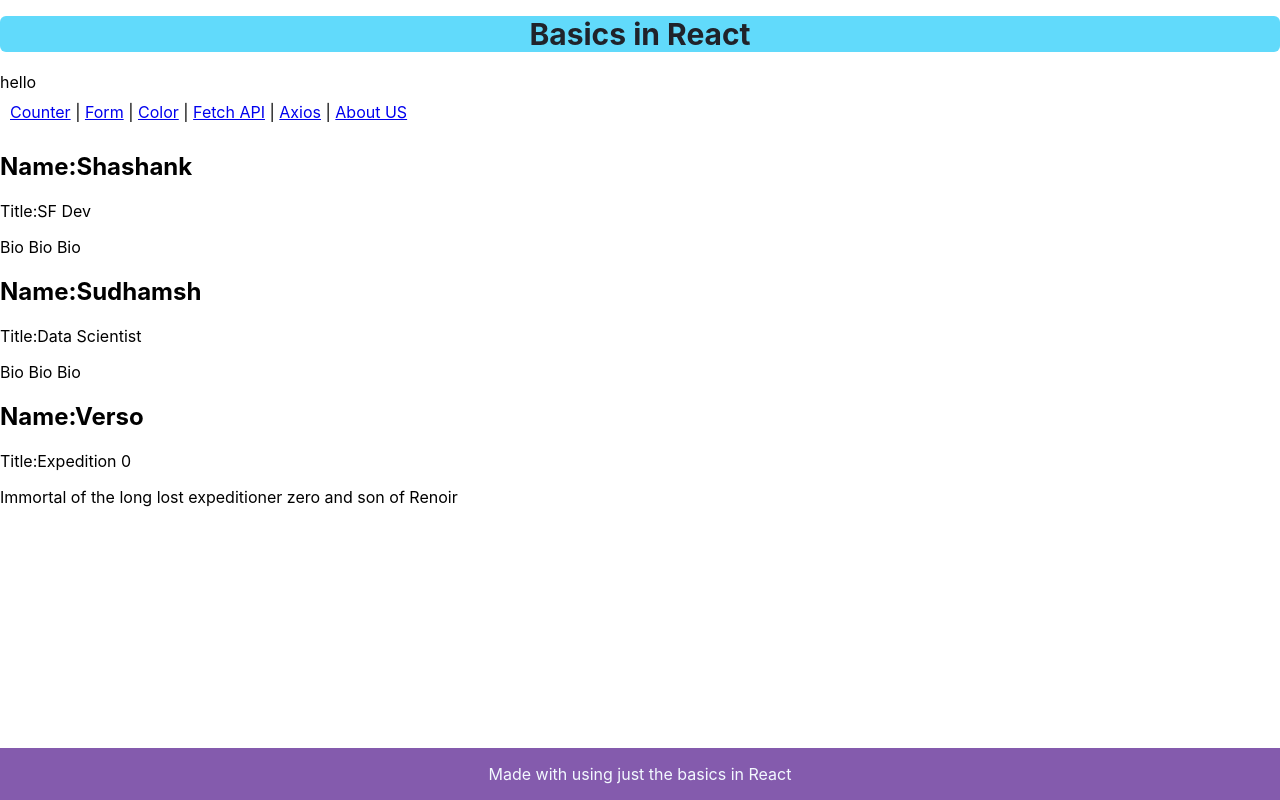
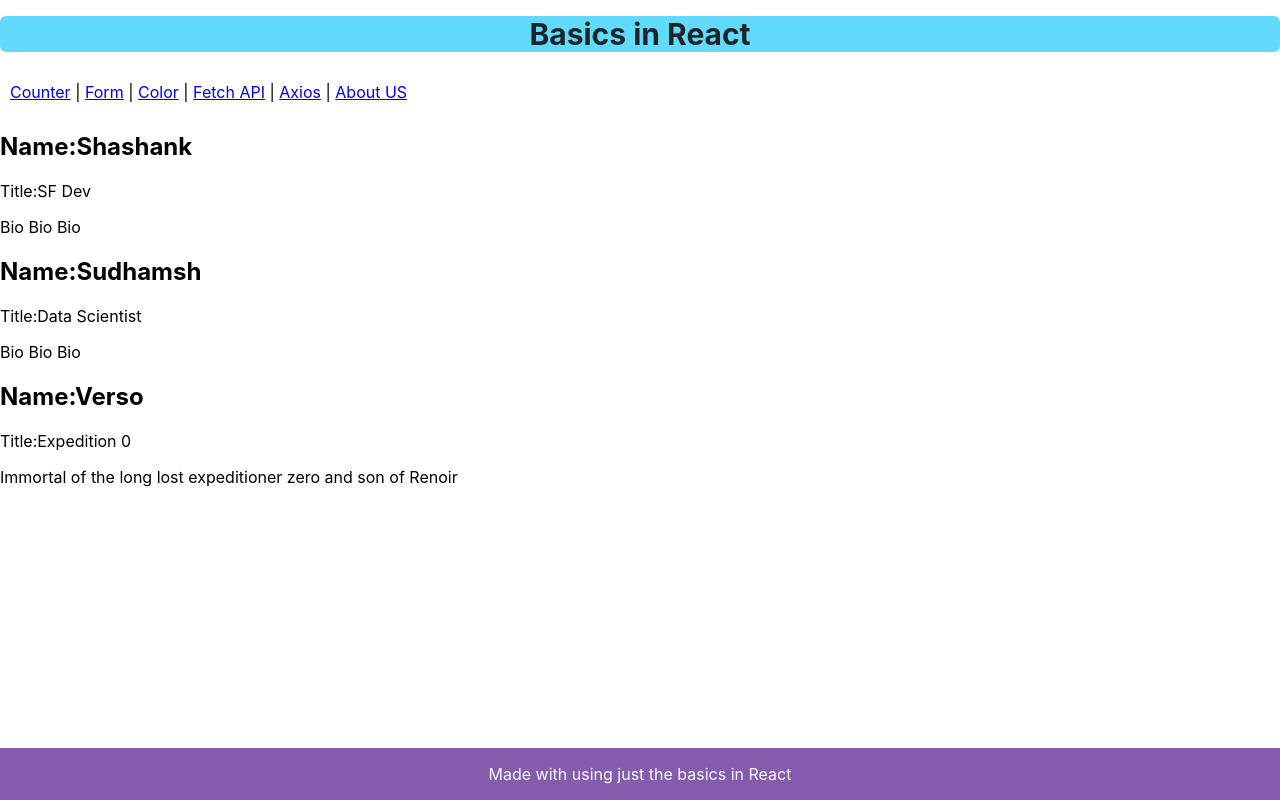
Before and after one commit to ShashankM2099/basic-application, a React (Create React App) app: page /card in a window 1280 px wide. Built offline with nearby package versions, Linux system fonts and the light colour scheme.

Commit message:
additional changes

```diff
--- a/src/App.js
+++ b/src/App.js
@@ -13,7 +13,6 @@
       {/* importing the header */}
       <Header />
       <>
-        hello
         {/* importing Routing Codes */}
         <RouterCode />
       </>
--- a/src/components/CallingAPI.js
+++ b/src/components/CallingAPI.js
@@ -20,7 +20,7 @@
     <>
       <h1>Calling an API using XMLHttpRequest Method</h1>
       <button onClick={handleClick}>Get Data</button>
-      {data ? <>{JSON.stringify(data)}</> : <></>}
+      {/* {data ? <>{JSON.stringify(data)}</> : <></>} */}
       <>
         {user ? (
           <>
--- a/src/components/CardStyle.js
+++ b/src/components/CardStyle.js
@@ -1,6 +1,6 @@
 //using props to pass parameters
 import { Card } from "./Card";
-export default function CardStyle(props) {
+export default function CardStyle() {
   const profileInfo = [
     {
       id: 1,
--- a/src/components/RouterCode.js
+++ b/src/components/RouterCode.js
@@ -23,6 +23,7 @@
         <Route path="/api" element={<CallingAPI />} />
         <Route path="/axios" element={<CallingAxios />} />
         <Route path="/card" element={<CardStyle />} />
+        <Route path="*" element={<h2>Page Not Found</h2>} />
       </Routes>
     </>
   );
```
